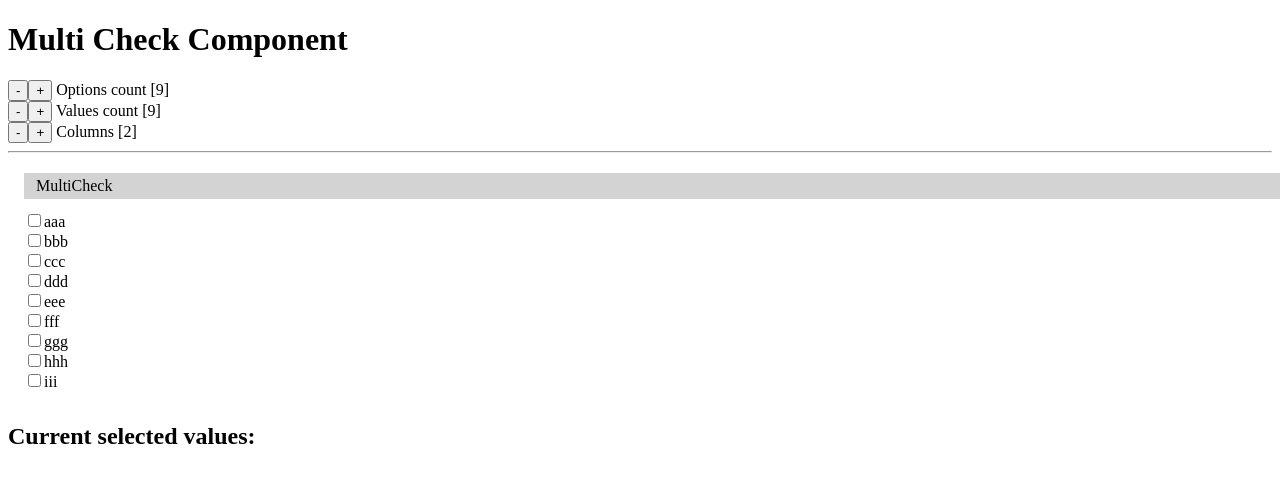
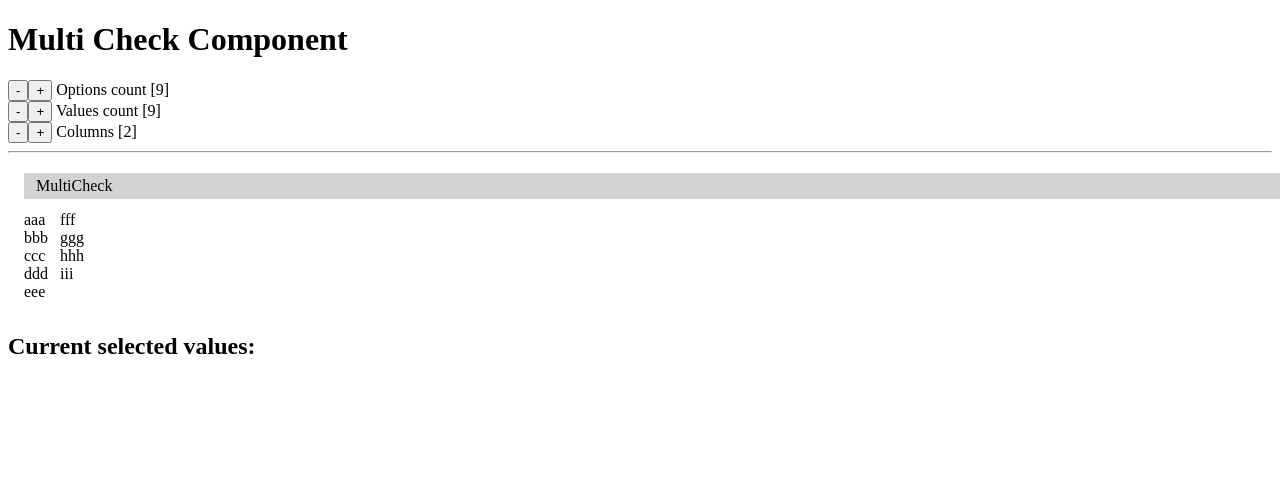
Before and after one commit to lmint3010/slasify-test, a React app: page / in a window 1280 px wide. Shown: the top 482 px of the page. Built offline with nearby package versions, Linux system fonts and the light colour scheme; the HTML template or start-up script is replaced by a standard one.

Commit message:
feat(multicheck-component): show grouped options

```diff
--- a/src/Controller.tsx
+++ b/src/Controller.tsx
@@ -1,8 +1,9 @@
 import {FC} from 'react';
 import {useState} from 'react';
 import React from 'react';
-import {Option} from './MultiCheck';
 import lodash from 'lodash';
+
+import type { Option } from '@/MultiCheck';
 
 type Props = {
     render: (options: Option[], values?: string[], columns?: number, onChange?: (options: Option[]) => void) => React.ReactNode
--- a/src/MultiCheck/MultiCheck.tsx
+++ b/src/MultiCheck/MultiCheck.tsx
@@ -1,13 +1,13 @@
-import './MultiCheck.css';
+import type { FC } from 'react';
 
 import React from 'react';
-import {FC} from 'react';
-import { MultiCheckOption } from './MultiCheckOption';
 
-export type Option = {
-  label: string,
-  value: string
-}
+import { Option } from '@/MultiCheck/types';
+import { MultiCheckContext } from '@/MultiCheck/sub-components/MultiCheckContext';
+import { DefaultColumn } from '@/MultiCheck/constants/initial';
+
+import './MultiCheck.css';
+import { MultiCheckColumns } from '@/MultiCheck/sub-components/MultiCheckColumns';
 
 /**
  * Notice:
@@ -36,15 +36,13 @@ type Props = {
   onChange?: (options: Option[]) => void,
 }
 
-export const MultiCheck: FC<Props> = ({ label, options }) => {
+export const MultiCheck: FC<Props> = ({ label, options, columns = DefaultColumn }) => {
   return (
-    <div className='MultiCheck'>
-      <label className='label'>{label}</label>
-      <div className='options'>
-        {options.map(({ label, value }) => (
-          <MultiCheckOption label={label} value={value} />
-        ))}
+    <MultiCheckContext options={options} columns={columns}>
+      <div className='MultiCheck'>
+        <label className='label'>{label}</label>
+        <MultiCheckColumns />
       </div>
-    </div>
+    </MultiCheckContext>
   )
 }
--- /dev/null
+++ b/src/MultiCheck/constants/initial.ts
@@ -0,0 +1,5 @@
+import { ContextState } from "@/MultiCheck/types";
+
+export const InitialContextState: ContextState = { groupedOptions: [] };
+
+export const DefaultColumn = 1;
--- a/src/MultiCheck/index.ts
+++ b/src/MultiCheck/index.ts
@@ -1 +1,3 @@
 export * from './MultiCheck';
+
+export type { Option } from './types';
--- /dev/null
+++ b/src/MultiCheck/sub-components/MultiCheckColumns.css
@@ -0,0 +1,4 @@
+.MultiCheckColumns {
+  display: flex;
+  gap: 12px;
+}
--- /dev/null
+++ b/src/MultiCheck/sub-components/MultiCheckColumns.tsx
@@ -0,0 +1,28 @@
+import type { FC } from 'react';
+
+import React from 'react';
+import { nanoid } from 'nanoid';
+
+import { useMultiCheck } from '@/MultiCheck/sub-components/MultiCheckContext';
+
+import './MultiCheckColumns.css';
+
+export type MultiCheckColumnsProps = {};
+
+export const MultiCheckColumns: FC<MultiCheckColumnsProps> = () => {
+  const { state } = useMultiCheck();
+
+  return (
+    <div className="MultiCheckColumns">
+      {state.groupedOptions.map((group) => (
+        <div key={nanoid()} className="column">
+          {group.map(option => (
+            <div key={nanoid()} className="option">
+              {option.label}
+            </div>
+          ))}
+        </div>
+      ))}
+    </div>
+  );
+};
--- /dev/null
+++ b/src/MultiCheck/sub-components/MultiCheckContext.tsx
@@ -0,0 +1,45 @@
+import type { Dispatch, FC, PropsWithChildren } from "react";
+import type { ContextState, DispatchAction, Option } from "@/MultiCheck/types";
+
+import React, { createContext, useEffect, useMemo, useReducer } from 'react';
+
+import { contextReducer } from "@/MultiCheck/utils/context-reducer";
+import { InitialContextState } from "@/MultiCheck/constants/initial";
+import { groupOptionsByColumns } from "@/MultiCheck/utils/group-options-by-columns";
+
+const Context = createContext<{
+  state: ContextState,
+  dispatch: Dispatch<DispatchAction>,
+} | undefined>(undefined);
+
+type MultiCheckContextProps = PropsWithChildren<{
+  columns: number,
+  options: Option[],
+}>;
+
+export const MultiCheckContext: FC<MultiCheckContextProps> = ({ children, options, columns }) => {
+  const [state, dispatch] = useReducer(contextReducer, InitialContextState);
+
+  const groupedOptions = useMemo(() => groupOptionsByColumns([...options], columns), [options, columns]);
+  const contextValue = useMemo(() => ({ state, dispatch }), [state, dispatch]);
+
+  useEffect(() => {
+    dispatch({ type: 'SET_GROUPED_OPTIONS', payload: groupedOptions });
+  }, [groupedOptions]);
+
+  return (
+    <Context.Provider value={contextValue}>
+      {children}
+    </Context.Provider>
+  );
+};
+
+export function useMultiCheck() {
+  const context = React.useContext(Context);
+
+  if (!context) {
+    throw new Error('useMultiCheckContext must be used within a MultiCheckContext');
+  }
+
+  return context;
+}
--- /dev/null
+++ b/src/MultiCheck/types/index.ts
@@ -0,0 +1,13 @@
+export type Option = {
+  label: string,
+  value: string
+};
+
+export type ContextState = {
+  groupedOptions: Option[][],
+};
+
+export type DispatchAction = {
+  type: 'SET_GROUPED_OPTIONS',
+  payload: Option[][],
+};
--- /dev/null
+++ b/src/MultiCheck/utils/context-reducer.ts
@@ -0,0 +1,11 @@
+import { ContextState, DispatchAction } from "@/MultiCheck/types";
+
+export function contextReducer(state: ContextState, action: DispatchAction): ContextState {
+  switch(action.type) {
+    case 'SET_GROUPED_OPTIONS': {
+      return { ...state, groupedOptions: action.payload };
+    }
+    default:
+      return state;
+  }
+}
--- /dev/null
+++ b/src/MultiCheck/utils/group-options-by-columns.ts
@@ -0,0 +1,21 @@
+import { Option } from '@/MultiCheck/types';
+
+export function groupOptionsByColumns(options: Option[], columns: number): Option[][] {
+  const idealOptionsPerColumn = Math.floor(options.length / columns);
+
+  const extraOptions = options.length % columns;
+
+  if (columns > options.length) {
+    return options.map(option => [option]);
+  }
+
+  const groupedResult = Array.from({ length: columns }) as Option[][];
+
+  groupedResult.forEach((_, index) => {
+    const optionsToTake = idealOptionsPerColumn + (index < extraOptions ? 1 : 0);
+
+    groupedResult[index] = options.splice(0, optionsToTake);
+  });
+
+  return groupedResult;
+}
```
Also changed, not shown: src/MultiCheck/sub-components/MultiCheckOption.tsx (renamed from src/MultiCheck/MultiCheckOption.tsx).
